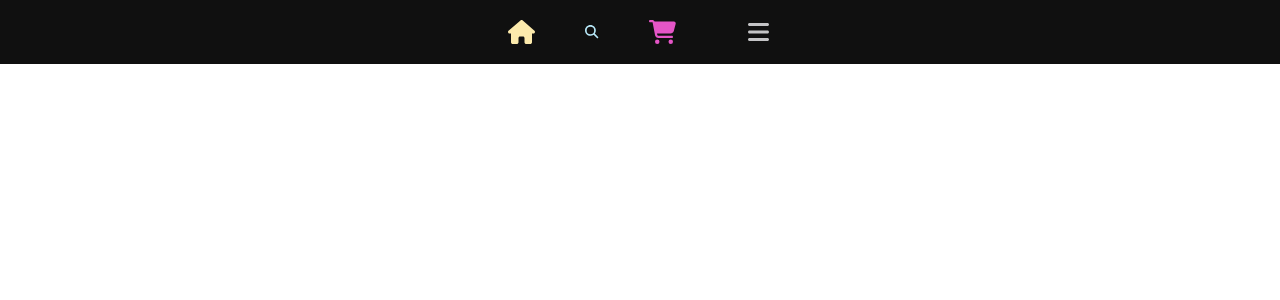
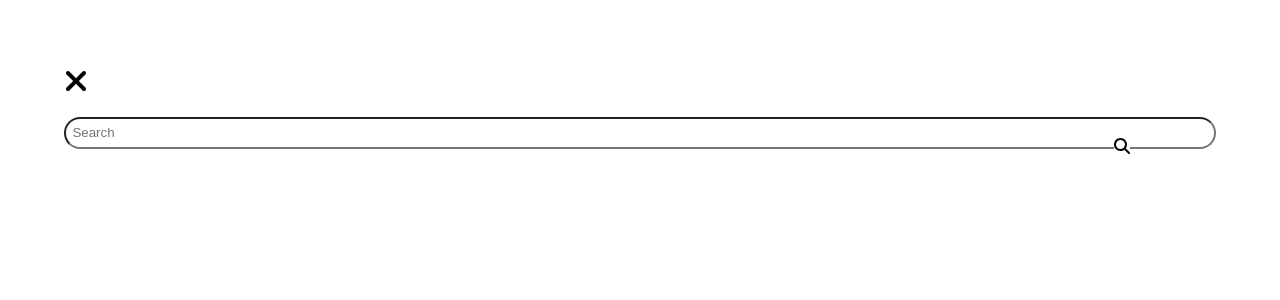
Before and after one commit to Dea1h/Reactor, a React (Vite) app: page / in a window 1280 px wide. Both pictures are taken after a click on the button 591 px from the left and 32 px from the top of the page. Shown: the top 300 px of the page. Built offline with nearby package versions, Linux system fonts and the light colour scheme.

Commit message:
Finished Overlay

```diff
--- a/src/components/navbar.tsx
+++ b/src/components/navbar.tsx
@@ -1,26 +1,33 @@
-import React from 'react';
+import React, { useState } from 'react';
 import { NavLink } from 'react-router-dom';
 import { FontAwesomeIcon } from '@fortawesome/react-fontawesome';
 import { faHouse, faMagnifyingGlass, faCartShopping,faBars } from '@fortawesome/free-solid-svg-icons';
 import '../css/navbar.css';
+import Overlay from './overlay.tsx'
 
 function Navbar() {
+  const [toggle,setToggle] = useState(false);
+  const handleToggle = () => {
+    setToggle(true);
+  };
+
   return (
     <>
       <nav>
         <NavLink to='/' className={({ isActive }) => (isActive ? 'active-link' : 'inactive-link')}>
           <FontAwesomeIcon icon={faHouse} />
         </NavLink>
-        <button>
+        <button onClick={handleToggle}>
         <FontAwesomeIcon icon={faMagnifyingGlass} />
         </button>
-        <NavLink to='/cart' className={({ isActive }) => (isActive ? 'active-link' : 'inactive-link')}>
+        <NavLink to='/' className={({ isActive }) => (isActive ? 'active-link' : 'inactive-link')}>
           <FontAwesomeIcon icon={faCartShopping} />
         </NavLink>
-        <NavLink to='/shop' className={({ isActive }) => (isActive ? 'active-link' : 'inactive-link')}>
+        <NavLink to='/' className={({ isActive }) => (isActive ? 'active-link' : 'inactive-link')}>
           <FontAwesomeIcon icon={faBars} />
         </NavLink>
       </nav>
+      { toggle && <Overlay className="overlay"/>}
     </>
   )
 }
--- a/src/components/overlay.tsx
+++ b/src/components/overlay.tsx
@@ -1,9 +1,21 @@
 import React from 'react';
+import '../css/overlay.css';
+import { FontAwesomeIcon } from '@fortawesome/react-fontawesome';
+import { faXmark, faMagnifyingGlass } from '@fortawesome/free-solid-svg-icons'
 
 function Overlay() {
   return(
     <React.Fragment>
       <div className="overlay">
+        <div className="overlay data input">
+          <button onClick={1+1} className="Xmark">
+            <FontAwesomeIcon icon={faXmark} />
+          </button>
+          <input placeholder="Search"/>
+          <button className="magnify">
+            <FontAwesomeIcon icon={faMagnifyingGlass} />
+          </button>
+        </div>
       </div>
     </React.Fragment>
   )
--- a/src/css/navbar.css
+++ b/src/css/navbar.css
@@ -41,6 +41,7 @@ nav button {
   background-color: #101010;
   border: none;
   transition: all 0.3s ease;
+  font-size: 1.5rem;
 }
 
 nav button:hover {
@@ -63,9 +64,24 @@ nav a.inactive-link {
   /*--color: #C4C4C6; /* Default gray for inactive links */*/
 }
 
+nav a:focus {
+  outline: none !important;
+}
+
+nav a.active-link:focus,
+nav a.inactive-link:focus {
+  outline: none !important;
+}
+
 nav a .svg-inline--fa {
   font-size: 1.5rem; /* Icon size */
   color: currentColor; /* Inherit color from parent */
+}
+
+.overlay {
+  position: absolute;
+  top: 0rem;
+  left: 0rem;
 }
 
 nav a[href="/"] { --color: #FCEAAC; } /* Home - Soft yellow */
--- a/src/css/overlay.css
+++ b/src/css/overlay.css
@@ -1,3 +1,39 @@
-body {
+.overlay {
+  background-color: white;
+  width: 100%;
+  height: 200%;
+  display: flex;
+  flex-direction: column;
+  gap: 1rem;
+  align-items: center;
+}
 
+.overlay.data {
+  margin-top: 4rem;
 }
+
+button {
+  background-color: white;
+  border: none;
+}
+
+.Xmark {
+  font-size: 2rem;
+  align-self: flex-start;
+  margin-left: 5%;
+}
+
+.magnify {
+  font-size: 1rem;
+  position: absolute;
+  top: 2.3%;
+  left: 87%;
+}
+
+input {
+  border-radius: 1rem;
+  padding: 0.4rem;
+  width: 90%;
+  color: black;
+  user-select: none;
+}
```
